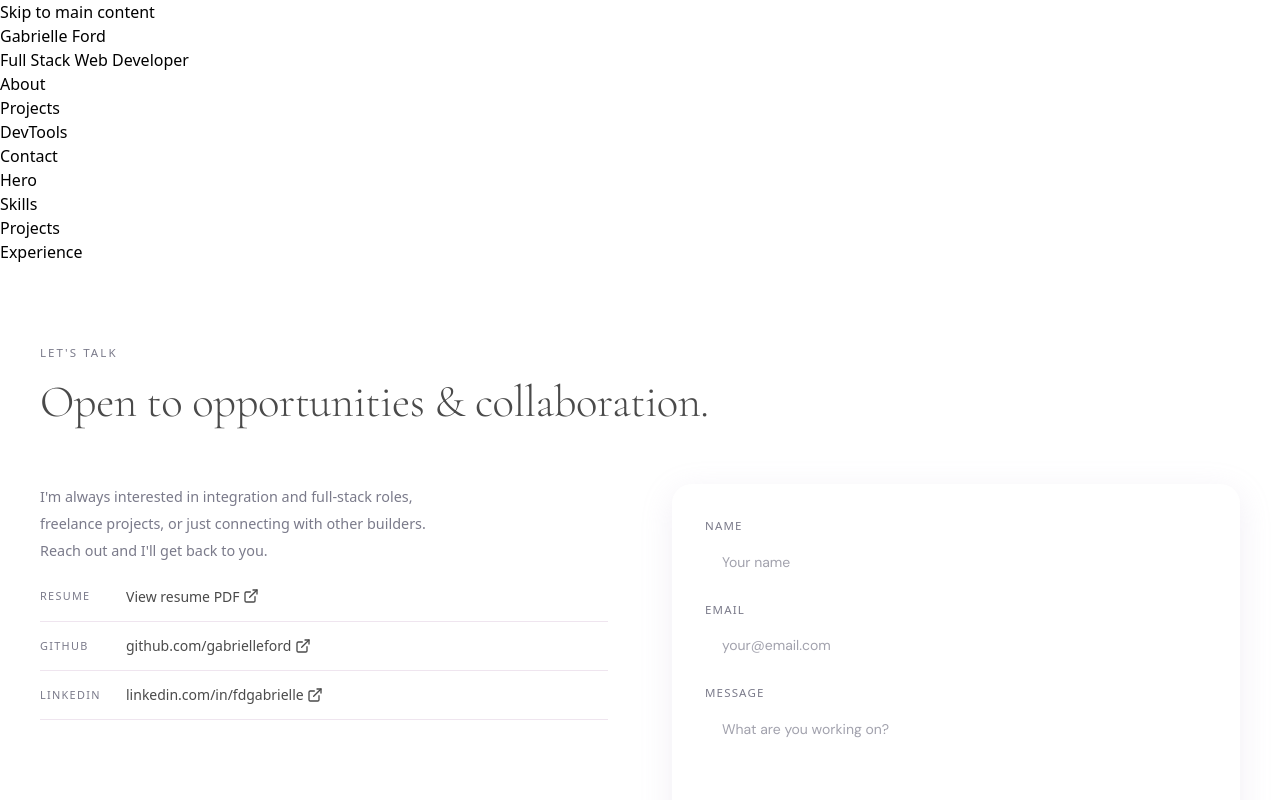
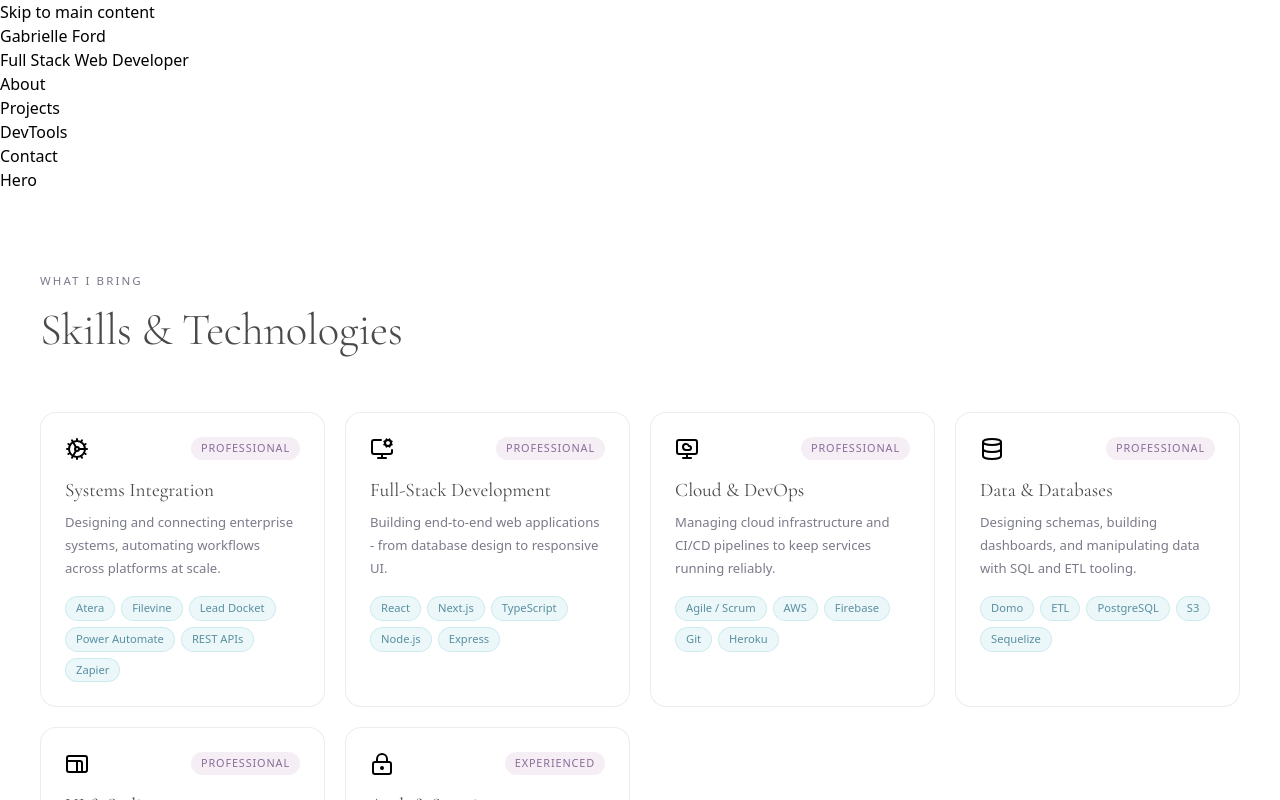
Before and after one commit to gabrielleford/gabrielle-ford-portfolio, a Next.js app: page / in a window 1280 px wide. Shown: the top 800 px of the page. Built offline with nearby package versions, Linux system fonts and the light colour scheme.

Commit message:
added skills, added animation to status text for form

```diff
--- a/app/globals.css
+++ b/app/globals.css
@@ -202,7 +202,7 @@ body {
 /* =============================================
    ANIMATIONS
 ============================================= */
-/* @keyframes fadeUp {
+@keyframes fadeUp {
   from {
     opacity: 0;
     transform: translateY(20px);
@@ -230,10 +230,10 @@ body {
 .animate-fade-in {
   opacity: 0;
   animation: fadeIn 0.8s ease forwards;
-} */
+}
 
 /* Staggered delays for hero children */
-/* .delay-100 {
+.delay-100 {
   animation-delay: 0.1s;
 }
 .delay-250 {
@@ -247,7 +247,7 @@ body {
 }
 .delay-700 {
   animation-delay: 0.7s;
-} */
+}
 
 .section-eyebrow {
   font-size: 0.72rem;
--- a/app/page.tsx
+++ b/app/page.tsx
@@ -2,7 +2,7 @@ import Contact from '@/components/Contact';
 import { Experience } from '@/components/Experience';
 import { Hero } from '@/components/Hero';
 import { Projects } from '@/components/Projects';
-import { Skills } from '@/components/Skills';
+import Skills from '@/components/Skills';
 import { Nav } from '@/components/Nav';
 import { Footer } from '@/components/Footer';
 
--- a/components/Contact.module.css
+++ b/components/Contact.module.css
@@ -134,7 +134,7 @@
 /* Status message */
 .status {
   font-size: 0.8rem;
-  min-height: 1.2em;
+  animation: statusFade 0.4s ease-in forwards;
 }
 
 .statusOk {
@@ -142,6 +142,17 @@
 }
 .statusErr {
   color: var(--secondary);
+}
+
+@keyframes statusFade {
+  from {
+    opacity: 0;
+    transform: translateY(1px);
+  }
+  to {
+    opacity: 1;
+    transform: translateY(0);
+  }
 }
 
 /* Send button */
--- a/components/Contact.tsx
+++ b/components/Contact.tsx
@@ -222,6 +222,7 @@ export default function Contact() {
           </div>
 
           {/* Status message — announced to screen readers via aria-live */}
+          {status && (
             <p
               ref={statusRef}
               role='status'
@@ -230,6 +231,7 @@ export default function Contact() {
             >
               {status && status.text}
             </p>
+          )}
 
           <button
             type='submit'
--- a/components/Skills.module.css
+++ b/components/Skills.module.css
@@ -0,0 +1,109 @@
+/* =============================================
+   SKILLS
+============================================= */
+.section {
+  padding: 5rem 2.5rem;
+}
+
+.grid {
+  display: grid;
+  grid-template-columns: repeat(auto-fill, minmax(260px, 1fr));
+  gap: 1.25rem;
+}
+
+.card {
+  background: var(--card-bg);
+  backdrop-filter: blur(12px);
+  -webkit-backdrop-filter: blur(12px);
+  border: 1px solid var(--card-border);
+  border-radius: 16px;
+  padding: 1.5rem;
+  transition:
+    transform 0.25s,
+    box-shadow 0.25s;
+}
+
+.card:hover {
+  transform: translateY(-4px);
+  box-shadow: 0 12px 30px var(--glass-shadow);
+}
+
+.cardTop {
+  display: flex;
+  justify-content: space-between;
+  align-items: flex-start;
+  margin-bottom: 0.9rem;
+}
+
+.icon {
+  font-size: 1.5rem;
+  line-height: 1;
+}
+
+.badge {
+  font-size: 0.68rem;
+  letter-spacing: 0.08em;
+  text-transform: uppercase;
+  background: var(--badge-bg);
+  color: var(--badge-text);
+  padding: 3px 10px;
+  border-radius: 20px;
+}
+
+.name {
+  font-family: var(--font-cormorant);
+  font-size: 1.2rem;
+  font-weight: 400;
+  margin-bottom: 0.4rem;
+  color: var(--text);
+}
+
+.desc {
+  font-size: 0.82rem;
+  color: var(--text-muted);
+  line-height: 1.75;
+}
+
+.tags {
+  display: flex;
+  flex-wrap: wrap;
+  gap: 6px;
+  margin-top: 1rem;
+}
+
+.tag {
+  font-size: 0.7rem;
+  padding: 3px 10px;
+  background: var(--tag-bg);
+  border: 1px solid var(--tag-border);
+  color: var(--tag-text);
+  border-radius: 20px;
+}
+
+/* =============================================
+   RESPONSIVE
+============================================= */
+@media (max-width: 640px) {
+  .section {
+    padding: 3.5rem 1.25rem;
+  }
+
+  .grid {
+    grid-template-columns: 1fr;
+  }
+}
+
+/* =============================================
+   DARK MODE
+============================================= */
+.dark .card {
+  background: var(--card-bg);
+  backdrop-filter: blur(12px);
+  -webkit-backdrop-filter: blur(12px);
+  border: 1px solid var(--card-border);
+  border-radius: 16px;
+  padding: 1.5rem;
+  transition:
+    transform 0.25s,
+    box-shadow 0.25s;
+}
--- a/components/Skills.tsx
+++ b/components/Skills.tsx
@@ -1,5 +1,15 @@
+import styles from './Skills.module.css';
+import {
+  Cog,
+  Database,
+  LockKeyhole,
+  MonitorCloud,
+  MonitorCog,
+  Proportions,
+} from 'lucide-react';
+
 interface Skill {
-  icon: string;
+  icon: React.ReactNode;
   level: string;
   name: string;
   desc: string;
@@ -8,7 +18,7 @@ interface Skill {
 
 const SkillsData: Skill[] = [
   {
-    icon: '⚙️',
+    icon: <Cog size={24} />,
     level: 'Professional',
     name: 'Systems Integration',
     desc: 'Designing and connecting enterprise systems, automating workflows across platforms at scale.',
@@ -22,35 +32,41 @@ const SkillsData: Skill[] = [
     ],
   },
   {
-    icon: '🖥️',
+    icon: <MonitorCog size={24} />,
     level: 'Professional',
     name: 'Full-Stack Development',
-    desc: 'Building end-to-end web applications - from database design to responsive.',
+    desc: 'Building end-to-end web applications - from database design to responsive UI.',
     tags: ['React', 'Next.js', 'TypeScript', 'Node.js', 'Express'],
   },
   {
-    icon: '☁️',
+    icon: <MonitorCloud size={24} />,
     level: 'Professional',
     name: 'Cloud & DevOps',
     desc: 'Managing cloud infrastructure and CI/CD pipelines to keep services running reliably.',
     tags: ['Agile / Scrum', 'AWS', 'Firebase', 'Git', 'Heroku'],
   },
   {
-    icon: '🗄️',
+    icon: <Database size={24} />,
     level: 'Professional',
     name: 'Data & Databases',
-    desc: 'Designing schemas, building dashboards, and wrangling data with SQL and ETL tooling.',
+    desc: 'Designing schemas, building dashboards, and manipulating data with SQL and ETL tooling.',
     tags: ['Domo', 'ETL', 'PostgreSQL', 'S3', 'Sequelize'],
   },
   {
-    icon: '🎨',
+    icon: <Proportions size={24} />,
     level: 'Professional',
     name: 'UI & Styling',
     desc: 'Crafting accessible, responsive interfaces with modern CSS frameworks and design systems.',
-    tags: ['Bootstrap', 'HTML5 / CSS3', 'Styled-Components', 'Tailwind CSS'],
+    tags: [
+      'Bootstrap',
+      'Figma',
+      'HTML5 / CSS3',
+      'Styled-Components',
+      'Tailwind CSS',
+    ],
   },
   {
-    icon: '🔐',
+    icon: <LockKeyhole size={24} />,
     level: 'Experienced',
     name: 'Auth & Security',
     desc: 'Implementing authentication flows and secure data handling in full-stack applications.',
@@ -58,6 +74,56 @@ const SkillsData: Skill[] = [
   },
 ];
 
-export const Skills = () => {
-  return <div id='skills'>Skills</div>;
-};
+export default function Skills() {
+  return (
+    <section
+      id='skills'
+      aria-labelledby='skills-heading'
+      className={styles.section}
+    >
+      <p className='section-eyebrow'>What I bring</p>
+      <h2
+        id='skills-heading'
+        className='section-title'
+      >
+        Skills &amp; Technologies
+      </h2>
+
+      <div className={styles.grid}>
+        {SkillsData.map((skill) => (
+          <article
+            key={skill.name}
+            className={styles.card}
+          >
+            <div className={styles.cardTop}>
+              <span
+                aria-hidden='true'
+                className={styles.icon}
+              >
+                {skill.icon}
+              </span>
+              <span className={styles.badge}>{skill.level}</span>
+            </div>
+            <h3 className={styles.name}>{skill.name}</h3>
+            <p className={styles.desc}>{skill.desc}</p>
+            <div
+              role='list'
+              aria-label='Related technologies'
+              className={styles.tags}
+            >
+              {skill.tags.map((tag) => (
+                <span
+                  key={tag}
+                  role='listitem'
+                  className={styles.tag}
+                >
+                  {tag}
+                </span>
+              ))}
+            </div>
+          </article>
+        ))}
+      </div>
+    </section>
+  );
+}
```
Lines whose indentation alone changed are shown as unchanged.
